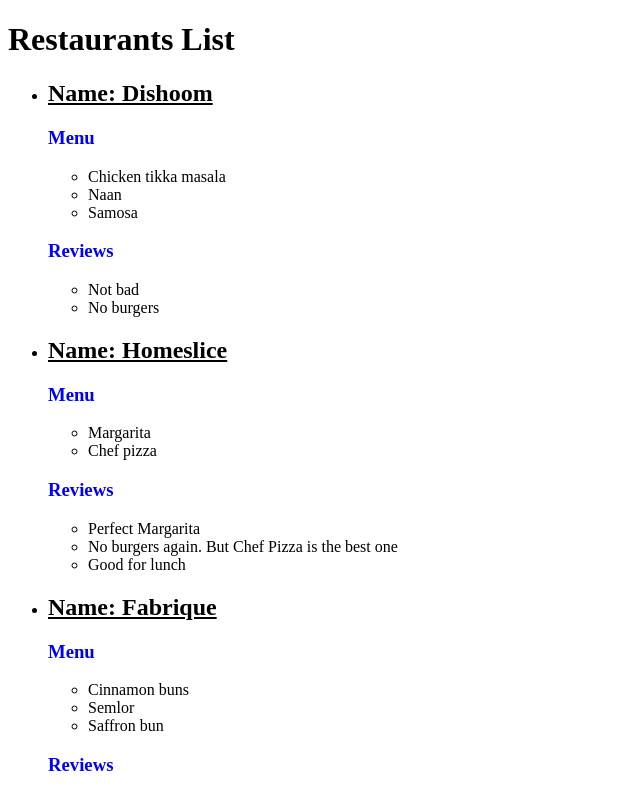
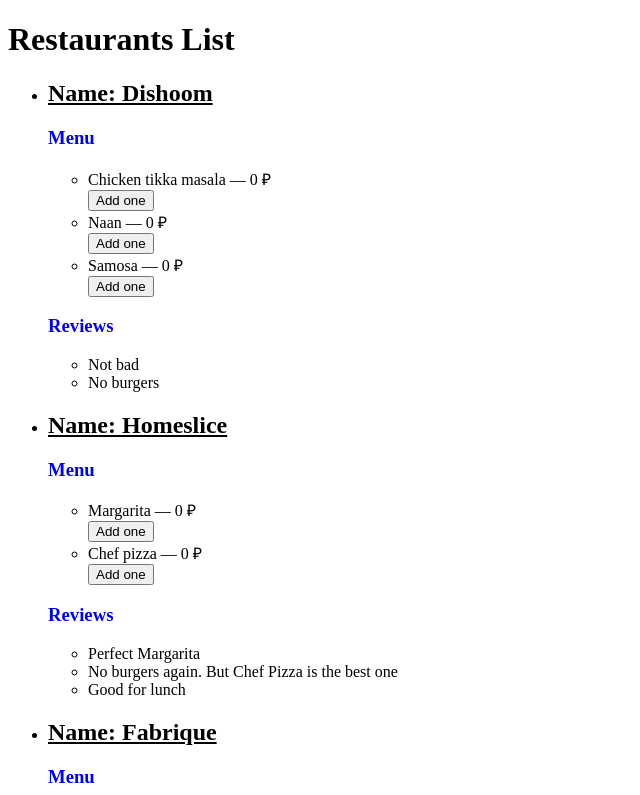
Before and after one commit to dfajl/learn_JS_react_2026, a React (Vite) app: page / in a window 1280 px wide. Shown: the top 795 px of the page, without its empty margins (0-640 px from the left). Built offline with nearby package versions, Linux system fonts and the light colour scheme.

Commit message:
добавляет UICounter в каждое блюдо

```diff
--- a/src/components/RestaurantList/RestaurantMenus/MenuItem.tsx
+++ b/src/components/RestaurantList/RestaurantMenus/MenuItem.tsx
@@ -1,9 +1,14 @@
+import { useState } from "react";
 import type { TMenuItem } from "../types.ts";
+import { Counter } from "../../UI/Counter/UICounter.tsx";
 
 export const MenuItem = ({ menuItem }: { menuItem: TMenuItem }) => {
+	const [count, setCount] = useState(0);
+
 	return (
-		<li key={menuItem.id}>
-			{menuItem.name}
+		<li>
+			{menuItem.name} — {menuItem.price * count} ₽
+			<Counter count={count} onChange={setCount} />
 		</li>
 	);
 };
--- /dev/null
+++ b/src/components/UI/Counter/UICounter.tsx
@@ -0,0 +1,25 @@
+import type { TCounterProps } from "./types.ts";
+
+export const Counter = ({
+	count,
+	onChange,
+	min = 0,
+	max = 5,
+}: TCounterProps) => {
+	return (
+		<div>
+			{count > min && (
+				<>
+					<button onClick={() => onChange(count - 1)}>Remove one</button>
+					<div>{count}</div>
+				</>
+			)}
+			<button
+				disabled={count >= max}
+				onClick={() => onChange(count + 1)}
+			>
+				Add one
+			</button>
+		</div>
+	);
+};
--- /dev/null
+++ b/src/components/UI/Counter/types.ts
@@ -0,0 +1,6 @@
+export type TCounterProps = {
+	count: number;
+	onChange: (count: number) => void;
+	min?: number;
+	max?: number;
+};
```
